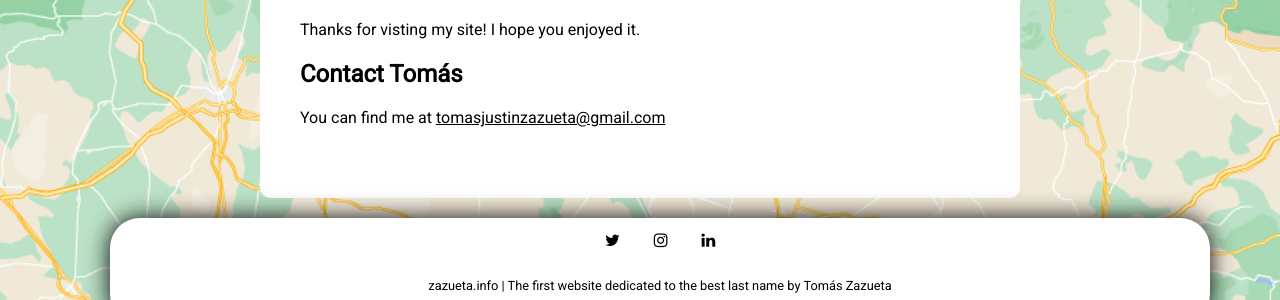
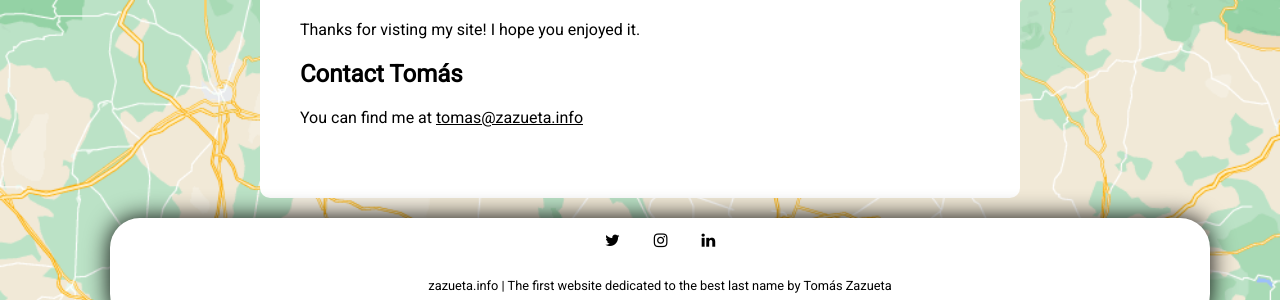
Before and after one commit to Tomas-Zazueta/zazueta.info, a Jekyll site: the page built from pages/about.md, in a window 1280 px wide and 1280 px high. Shown: the part 936-1236 px from the top of the window. Built offline with Jekyll 4.4.1, drawn with Linux system fonts in a browser that asks for light colours; nearby versions of some CDN libraries.

Commit message:
Update e-mail

```diff
--- a/pages/about.md
+++ b/pages/about.md
@@ -20,4 +20,4 @@ Most importantly, I am part of a very exclusive club - people with **Zazueta** s
 Thanks for visting my site! I hope you enjoyed it.
 
 ## Contact Tomás
-You can find me at [tomasjustinzazueta@gmail.com](mailto:tomasjustinzazueta@gmail.com)
+You can find me at [tomas@zazueta.info](mailto:tomas@zazueta.info)
```
